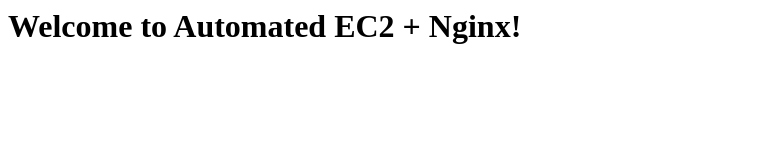
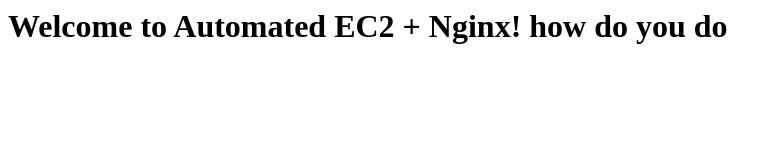
Before and after one commit to madhul91/github-pr, a plain HTML site: page site/index.html in a window 1280 px wide. Shown: the whole page, without its empty margins (0-780 px from the left). Drawn offline with Linux system fonts and the light colour scheme.

```diff
--- a/site/index.html
+++ b/site/index.html
@@ -1,6 +1,6 @@
 <html>
   <head><title>Project 3 Website</title></head>
   <body>
-    <h1>Welcome to Automated EC2 + Nginx!</h1>
+    <h1>Welcome to Automated EC2 + Nginx! how do you do</h1>
   </body>
 </html>
```
